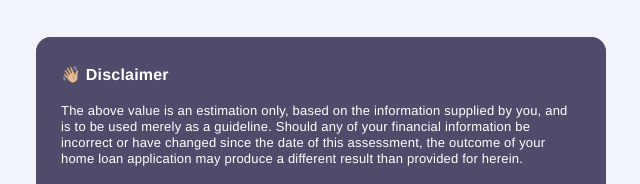
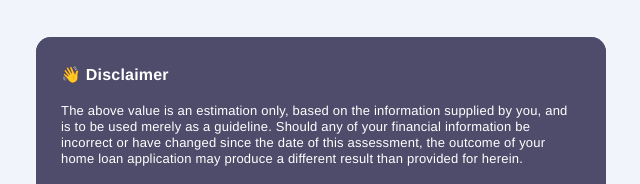
Before and after one commit to DeanNorman/dean-22seven.com, a plain HTML site: page 4_home_loan/4_homeloan.html in a window 1280 px wide. Shown: the part 1995-2179 px from the top of the page, 319-959 px from the left. Drawn offline with Linux system fonts and the light colour scheme.

Commit message:
emoji fix

```diff
--- a/4_home_loan/4_homeloan.html
+++ b/4_home_loan/4_homeloan.html
@@ -1404,7 +1404,7 @@
                           <table border="0" cellpadding="0" cellspacing="0" role="presentation" style="vertical-align:top;" width="100%">
                             <tr>
                               <td align="left" style="font-size:0px;padding:10px 25px;word-break:break-word;">
-                                <div style="font-family:Helvetica;font-size:16px;font-weight:600;letter-spacing:0.2px;line-height:1;text-align:left;color:#ffffff;">👋🏼 Disclaimer</div>
+                                <div style="font-family:Helvetica;font-size:16px;font-weight:600;letter-spacing:0.2px;line-height:1;text-align:left;color:#ffffff;">👋 Disclaimer</div>
                               </td>
                             </tr>
                             <tr>
```
Also changed, not shown: 1 other file.
